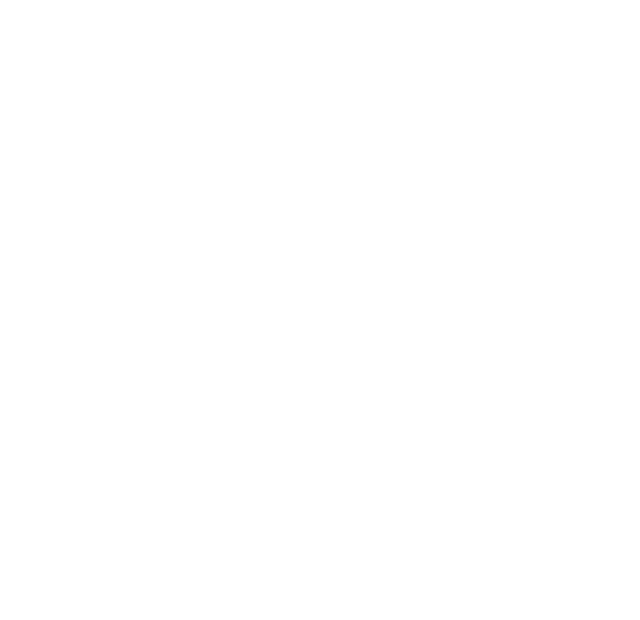
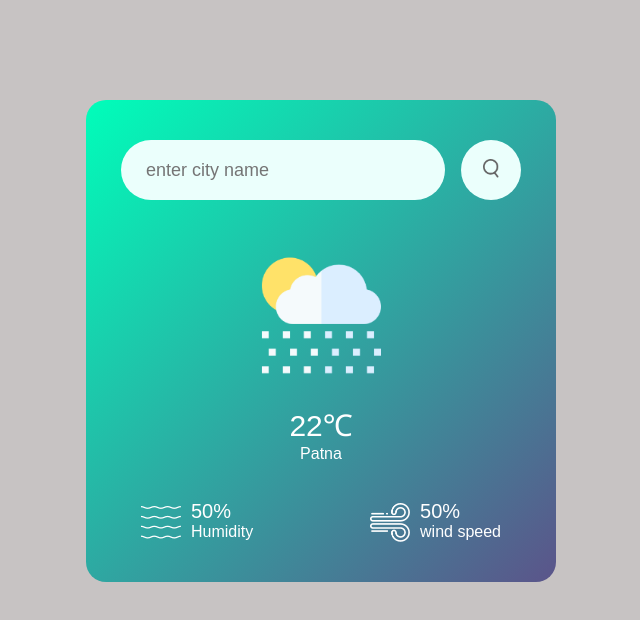
Before and after one commit to Vikasharyan202/weather-app, a plain HTML site: page index.html in a window 1280 px wide. Shown: the whole page, without its empty margins (319-959 px from the left). Drawn offline with Linux system fonts and the light colour scheme.

Commit message:
built structure & give them some styling

```diff
--- a/index.html
+++ b/index.html
@@ -7,7 +7,33 @@
   <link rel="stylesheet" href="style.css">
 </head>
 <body>
-
+  <div class="card">
+   <div class="search">
+    <input type="text" placeholder="enter city name" spellcheck="false">
+    <button><img src="images/search.png"></button>
+   </div>
+   <div class="weather">
+    <img src="images/rain.png" class="weather-icon">
+    <p class="temp"> 22℃</p>
+    <p class="city">Patna</p>
+    <div class="details">
+      <div class="col">
+        <img src="images/humidity.png">
+        <div>
+          <p class="humidity">50%</p>
+          <p>Humidity</p>
+        </div>
+      </div>
+      <div class="col">
+        <img src="images/wind.png">
+        <div>
+          <p class="wind">50%</p>
+          <p>wind speed</p>
+        </div>
+      </div>
+    </div>
+   </div>
+  </div>
 </body>
 <script src="script.js"></script>
 </html>
--- a/style.css
+++ b/style.css
@@ -0,0 +1,77 @@
+*{
+  margin: 0;
+  padding: 0;
+  font-family: 'Poppins', sans-serif;
+  box-sizing: border-box;
+}
+body{
+  background-color: rgb(199, 195, 195);
+}
+.card{
+  width: 90%;
+  max-width: 470px;
+  background: linear-gradient(135deg, #00feba, #5b548a);
+  color: #fff;
+  margin: 100px auto 0;
+  border-radius: 20px;
+  padding: 40px 35px;
+  text-align: center;
+}
+.search{
+  width: 100%;
+  display: flex;
+  align-items: center;
+  justify-content: center;
+}
+.search input{
+  border: 0;
+  outline: 0;
+  background: #ebfffc;
+  color: #555;
+  padding: 10px 25px;
+  height: 60px;
+  border-radius: 30px;
+  flex: 1;
+  margin-right: 16px;
+  font-size: 18px;
+}
+.search button{
+  border: 0;
+  outline: 0;
+  background: #ebfffc;
+  border-radius: 50%;
+  width: 60px;
+  height: 60px;
+  cursor: pointer;
+}
+.search button img{
+  width: 16px;
+}
+.weather-icon{
+  width: 170px;
+  margin-top: 30px;
+}
+.temp{
+  font-size: 30px;
+  font-weight: 500;
+}
+.details{
+  display: flex;
+  align-items: center;
+  justify-content: space-between;
+  padding: 0 20px;
+  margin-top: 40px;
+}
+.col{
+  display: flex;
+  align-items: center;
+  text-align: left;
+}
+.col img{
+  width: 40px;
+  margin-right: 10px;
+}
+.humidity, .wind{
+  font-size: 20px;
+  margin-top: -5px;
+}
```
Also changed, not shown: images/clear.png (added), images/clouds.png (added), images/drizzle.png (added), images/humidity.png (added), images/mist.png (added), images/rain.png (added), images/search.png (added), images/snow.png (added), images/wind.png (added), 2 other files.
